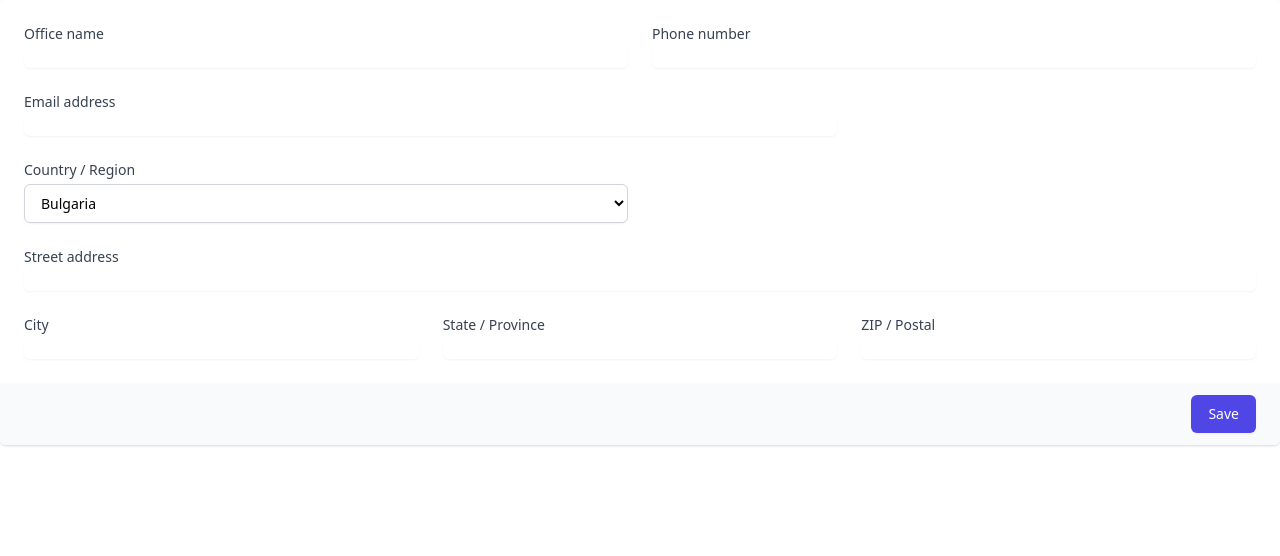
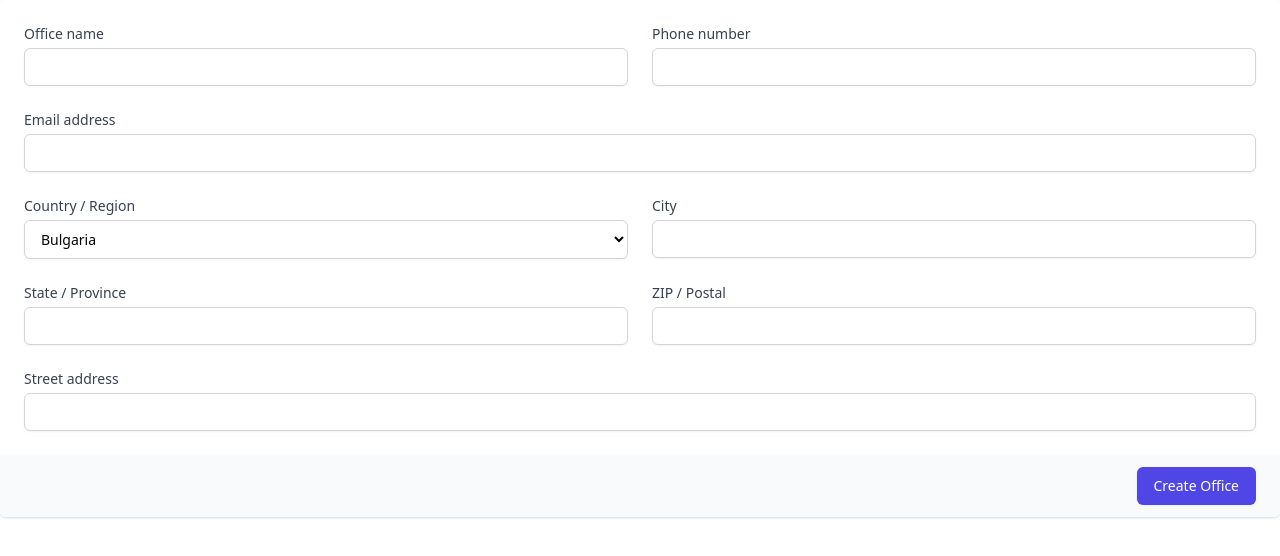
Before and after one commit to kokoteofilov1/CSCB025-Logistics-Company-React, a React (Create React App) app in the folder logistics-company/: page /AddOffice in a window 1280 px wide. Shown: the top 556 px of the page. Built offline with nearby package versions, Linux system fonts and the light colour scheme.

Commit message:
fixed tailwindcss class

```diff
--- a/logistics-company/src/components/admin/AddOffice.js
+++ b/logistics-company/src/components/admin/AddOffice.js
@@ -43,6 +43,7 @@
 					<div class="shadow overflow-hidden sm:rounded-md">
 						<div class="px-4 py-5 bg-white sm:p-6">
 							<div class="grid grid-cols-6 gap-6">
+
 								<div class="col-span-6 sm:col-span-3">
 									<label for="officeName" class="block text-sm font-medium text-gray-700">
 										Office name
@@ -52,7 +53,7 @@
 										name="officeName"
 										id="officeName"
 										autocomplete="office-name"
-										class="mt-1 focus:ring-indigo-500 focus:border-indigo-500 block w-full shadow-sm sm:text-sm border-gray-300 rounded-md"
+										class="mt-1 block w-full py-2 px-3 border border-gray-300 bg-white rounded-md shadow-sm focus:outline-none focus:ring-indigo-500 focus:border-indigo-500 sm:text-sm"
 										onChange={changeFormValues}
 									/>
 								</div>
@@ -66,12 +67,12 @@
 										name="phoneNumber"
 										id="phoneNumber"
 										autocomplete="phone-number"
-										class="mt-1 focus:ring-indigo-500 focus:border-indigo-500 block w-full shadow-sm sm:text-sm border-gray-300 rounded-md"
+										class="mt-1 block w-full py-2 px-3 border border-gray-300 bg-white rounded-md shadow-sm focus:outline-none focus:ring-indigo-500 focus:border-indigo-500 sm:text-sm"
 										onChange={changeFormValues}
 									/>
 								</div>
 
-								<div class="col-span-6 sm:col-span-4">
+								<div class="col-span-6 sm:col-span-6">
 									<label for="emailAddress" class="block text-sm font-medium text-gray-700">
 										Email address
 									</label>
@@ -80,7 +81,7 @@
 										name="emailAddress"
 										id="emailAddress"
 										autocomplete="email"
-										class="mt-1 focus:ring-indigo-500 focus:border-indigo-500 block w-full shadow-sm sm:text-sm border-gray-300 rounded-md"
+										class="mt-1 block w-full py-2 px-3 border border-gray-300 bg-white rounded-md shadow-sm focus:outline-none focus:ring-indigo-500 focus:border-indigo-500 sm:text-sm"
 										onChange={changeFormValues}
 									/>
 								</div>
@@ -99,6 +100,46 @@
 									</select>
 								</div>
 
+								<div class="col-span-6 sm:col-span-6 lg:col-span-3">
+									<label for="city" class="block text-sm font-medium text-gray-700">
+										City
+									</label>
+									<input
+										type="text"
+										name="city"
+										id="city"
+										class="mt-1 block w-full py-2 px-3 border border-gray-300 bg-white rounded-md shadow-sm focus:outline-none focus:ring-indigo-500 focus:border-indigo-500 sm:text-sm"
+										onChange={changeFormValues}
+									/>
+								</div>
+
+								<div class="col-span-6 sm:col-span-3 lg:col-span-3">
+									<label for="state" class="block text-sm font-medium text-gray-700">
+										State / Province
+									</label>
+									<input
+										type="text"
+										name="state"
+										id="state"
+										class="mt-1 block w-full py-2 px-3 border border-gray-300 bg-white rounded-md shadow-sm focus:outline-none focus:ring-indigo-500 focus:border-indigo-500 sm:text-sm"
+										onChange={changeFormValues}
+									/>
+								</div>
+
+								<div class="col-span-6 sm:col-span-3 lg:col-span-3">
+									<label for="postalCode" class="block text-sm font-medium text-gray-700">
+										ZIP / Postal
+									</label>
+									<input
+										type="text"
+										name="postalCode"
+										id="postalCode"
+										autocomplete="postal-code"
+										class="mt-1 block w-full py-2 px-3 border border-gray-300 bg-white rounded-md shadow-sm focus:outline-none focus:ring-indigo-500 focus:border-indigo-500 sm:text-sm"
+										onChange={changeFormValues}
+									/>
+								</div>
+
 								<div class="col-span-6">
 									<label for="streetAddress" class="block text-sm font-medium text-gray-700">
 										Street address
@@ -108,57 +149,19 @@
 										name="streetAddress"
 										id="streetAddress"
 										autocomplete="street-address"
-										class="mt-1 focus:ring-indigo-500 focus:border-indigo-500 block w-full shadow-sm sm:text-sm border-gray-300 rounded-md"
+										class="mt-1 block w-full py-2 px-3 border border-gray-300 bg-white rounded-md shadow-sm focus:outline-none focus:ring-indigo-500 focus:border-indigo-500 sm:text-sm"
 										onChange={changeFormValues}
 									/>
 								</div>
 
-								<div class="col-span-6 sm:col-span-6 lg:col-span-2">
-									<label for="city" class="block text-sm font-medium text-gray-700">
-										City
-									</label>
-									<input
-										type="text"
-										name="city"
-										id="city"
-										class="mt-1 focus:ring-indigo-500 focus:border-indigo-500 block w-full shadow-sm sm:text-sm border-gray-300 rounded-md"
-										onChange={changeFormValues}
-									/>
-								</div>
-
-								<div class="col-span-6 sm:col-span-3 lg:col-span-2">
-									<label for="state" class="block text-sm font-medium text-gray-700">
-										State / Province
-									</label>
-									<input
-										type="text"
-										name="state"
-										id="state"
-										class="mt-1 focus:ring-indigo-500 focus:border-indigo-500 block w-full shadow-sm sm:text-sm border-gray-300 rounded-md"
-										onChange={changeFormValues}
-									/>
-								</div>
-
-								<div class="col-span-6 sm:col-span-3 lg:col-span-2">
-									<label for="postalCode" class="block text-sm font-medium text-gray-700">
-										ZIP / Postal
-									</label>
-									<input
-										type="text"
-										name="postalCode"
-										id="postalCode"
-										autocomplete="postal-code"
-										class="mt-1 focus:ring-indigo-500 focus:border-indigo-500 block w-full shadow-sm sm:text-sm border-gray-300 rounded-md"
-										onChange={changeFormValues}
-									/>
-								</div>
 							</div>
 						</div>
+
 						<div class="px-4 py-3 bg-gray-50 text-right sm:px-6">
 							<button
 								type="submit"
 								class="inline-flex justify-center py-2 px-4 border border-transparent shadow-sm text-sm font-medium rounded-md text-white bg-indigo-600 hover:bg-indigo-700 focus:outline-none focus:ring-2 focus:ring-offset-2 focus:ring-indigo-500">
-								Save
+								Create Office
 							</button>
 						</div>
 					</div>
```
